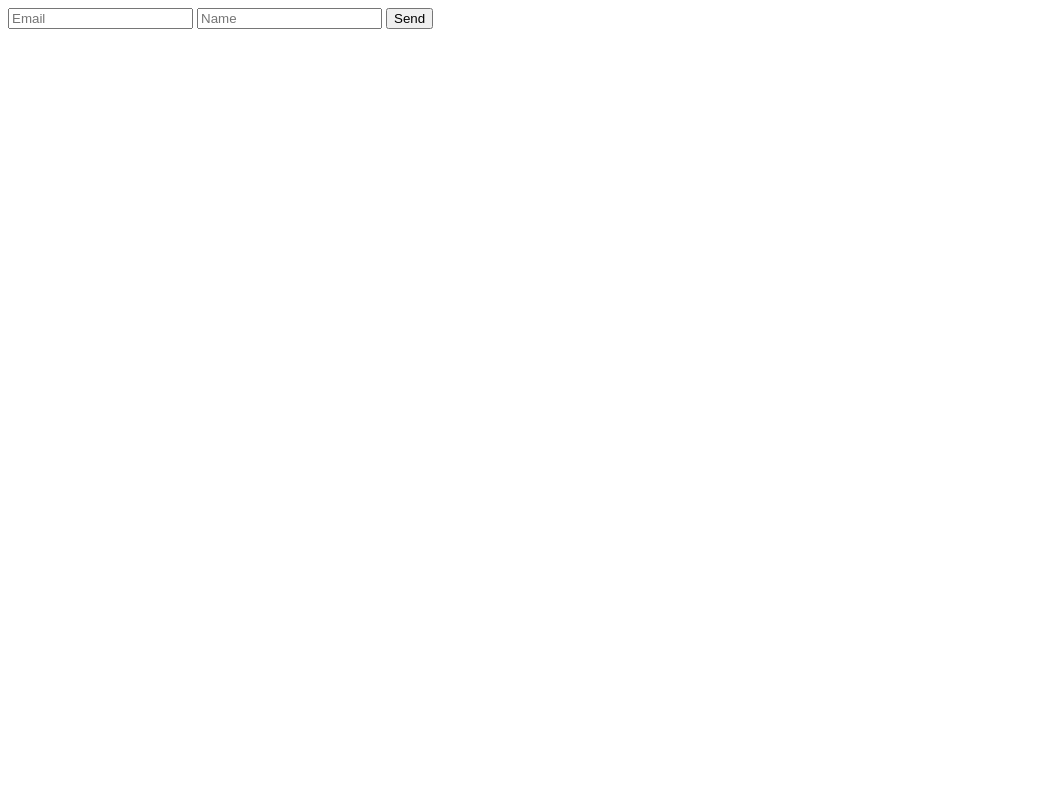
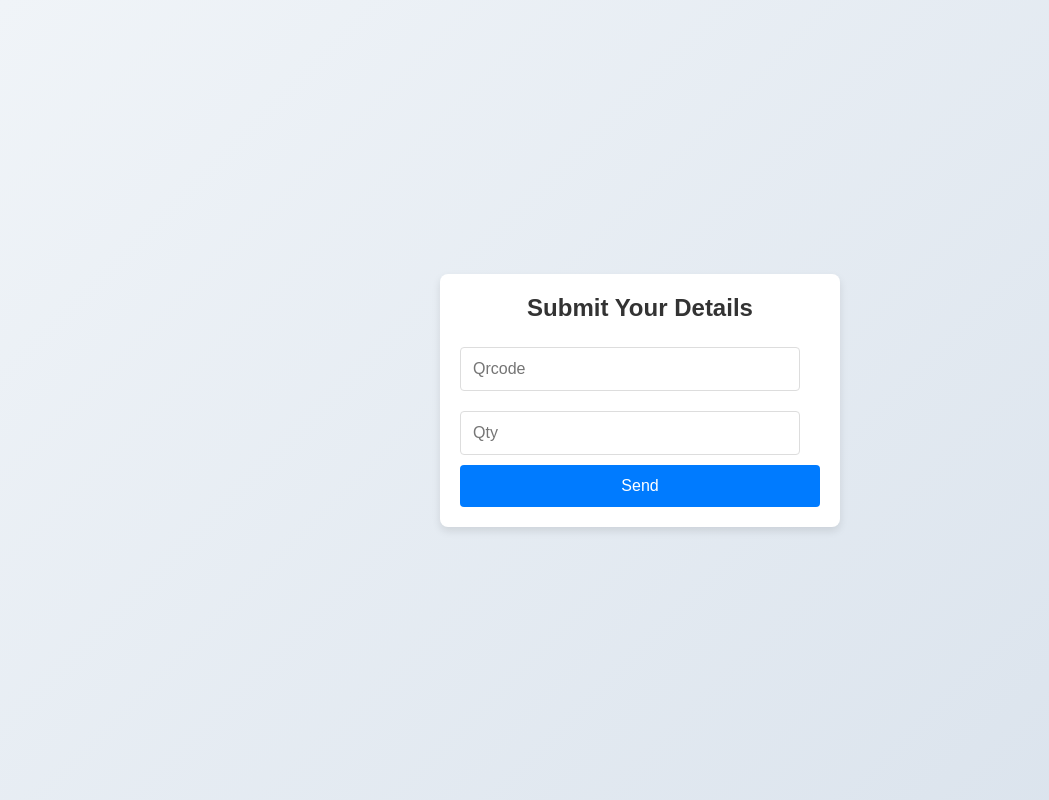
Before and after one commit to Diamonddent-sa/Qr, a plain HTML site: page index.html in a window 1280 px wide. Shown: the whole page, without its empty margins (0-1049 px from the left). Drawn offline with Linux system fonts and the light colour scheme.

Commit message:
Update index.html

```diff
--- a/index.html
+++ b/index.html
@@ -1,8 +1,71 @@
-<form
-  method="POST"
-  action="https://script.google.com/macros/s/AKfycbx9MMDlKWqo7Ve_O6ORb92VicDfzhlz0coXRdc4a9UIe3y5uYt1aIdByF1wOz6A-6TU/exec"
->
-  <input name="Email" type="email" placeholder="Email" required>
-  <input name="Name" type="text" placeholder="Name" required>
-  <button type="submit">Send</button>
-</form>
+<!DOCTYPE html>
+<html lang="en">
+<head>
+  <meta charset="UTF-8">
+  <meta name="viewport" content="width=device-width, initial-scale=1.0">
+  <title>Unique Form Design</title>
+  <style>
+    body {
+      font-family: 'Arial', sans-serif;
+      background: linear-gradient(135deg, #f0f4f8, #d9e2ec);
+      display: flex;
+      justify-content: center;
+      align-items: center;
+      height: 100vh;
+      margin: 0;
+    }
+    .form-container {
+      background: #fff;
+      border-radius: 8px;
+      box-shadow: 0 4px 8px rgba(0, 0, 0, 0.1);
+      padding: 20px;
+      max-width: 400px;
+      width: 100%;
+      box-sizing: border-box;
+    }
+    .form-container h2 {
+      margin: 0 0 15px;
+      font-size: 24px;
+      color: #333;
+      text-align: center;
+    }
+    .form-container input[type="text"],
+    .form-container input[type="number"] {
+      width: calc(100% - 20px);
+      padding: 12px;
+      margin: 10px 0;
+      border: 1px solid #ddd;
+      border-radius: 4px;
+      box-sizing: border-box;
+      font-size: 16px;
+    }
+    .form-container button {
+      width: 100%;
+      padding: 12px;
+      background-color: #007bff;
+      border: none;
+      border-radius: 4px;
+      color: #fff;
+      font-size: 16px;
+      cursor: pointer;
+      transition: background-color 0.3s ease;
+    }
+    .form-container button:hover {
+      background-color: #0056b3;
+    }
+    .form-container button:active {
+      background-color: #004085;
+    }
+  </style>
+</head>
+<body>
+  <div class="form-container">
+    <h2>Submit Your Details</h2>
+    <form method="POST" action="https://script.google.com/macros/s/AKfycbx9MMDlKWqo7Ve_O6ORb92VicDfzhlz0coXRdc4a9UIe3y5uYt1aIdByF1wOz6A-6TU/exec">
+      <input name="Qrcode" type="text" placeholder="Qrcode" required>
+      <input name="Qty" type="number" placeholder="Qty" required>
+      <button type="submit">Send</button>
+    </form>
+  </div>
+</body>
+</html>
```
